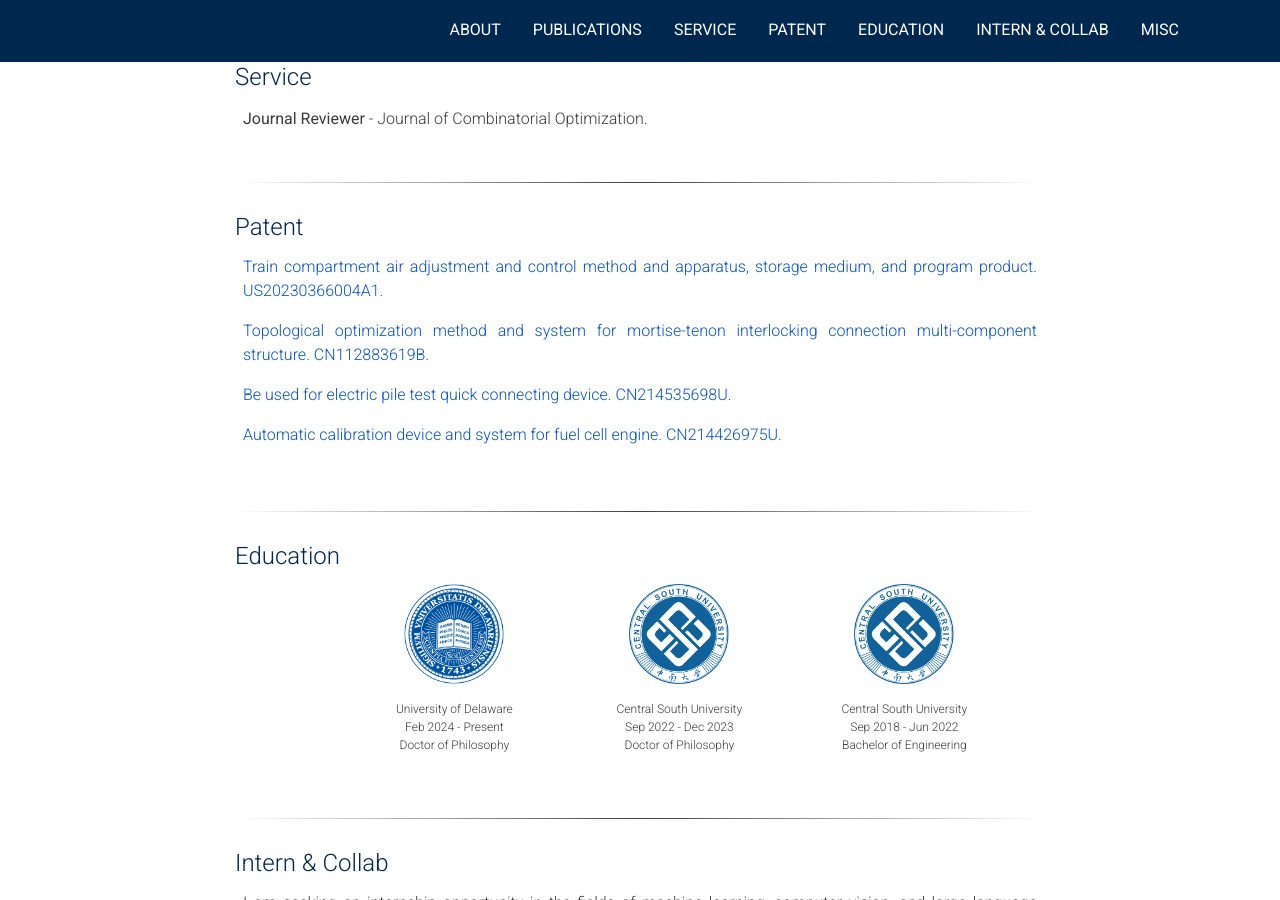
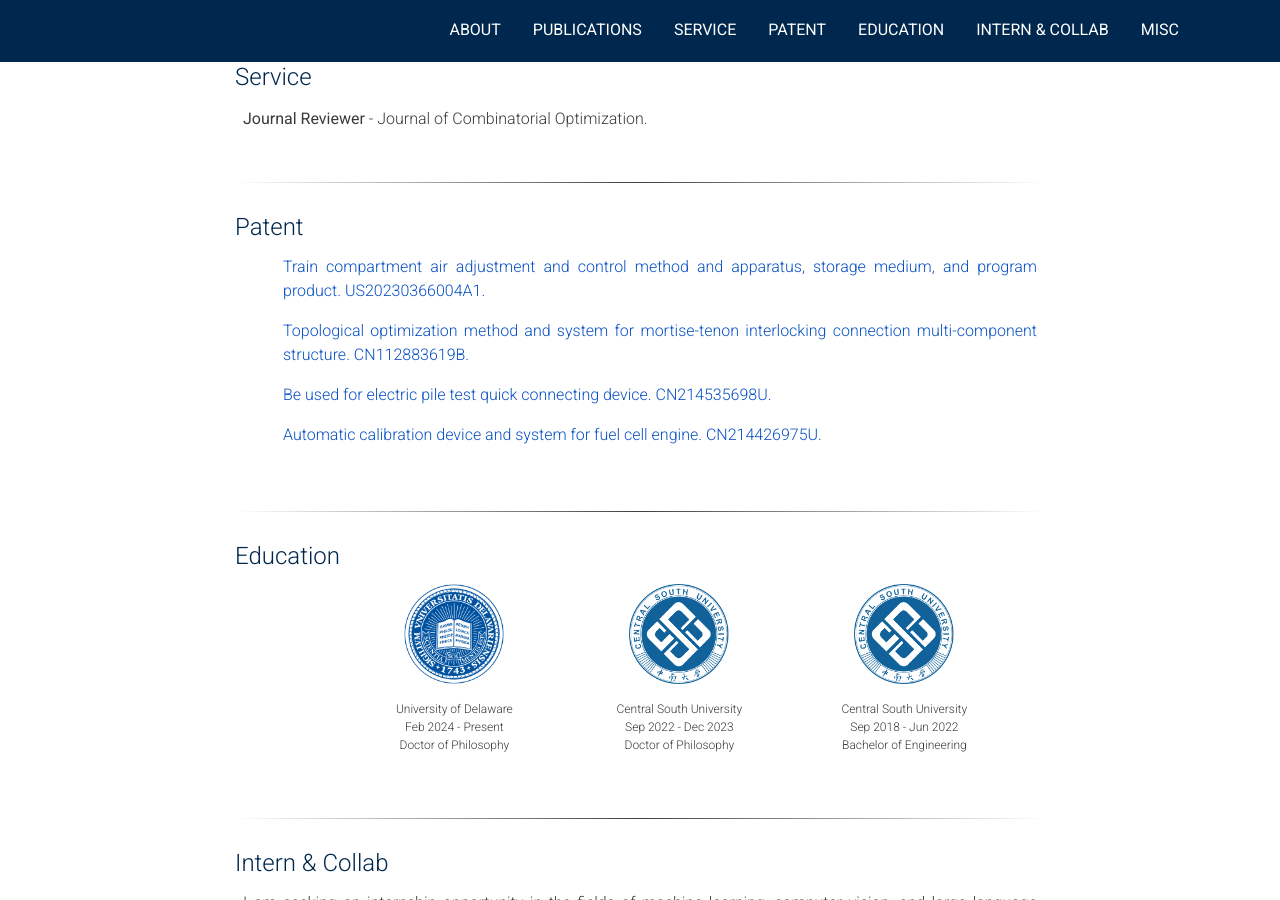
Before and after one commit to Jiahao-Xie-86/Jiahao-Xie-86.github.io, a Jekyll site: the page built from index.markdown, in a window 1280 px wide and 900 px high, scrolled down 1891 px. Built offline with Jekyll 4.4.1, drawn with Linux system fonts in a browser that asks for light colours; nearby versions of some CDN libraries; a style sheet for code colours, icons or effects is not loaded.

Commit message:
Update home.html

```diff
--- a/_layouts/home.html
+++ b/_layouts/home.html
@@ -339,10 +339,18 @@
   <a class="anchor" id="patent"></a>
   <h1 class="col-12 px-0 mb-0">Patent</h1>
   <ul class="my-0 px-2" style="list-style-type: none; ">
+    <ul class="my-0">
     <p class="lead"> <a href="https://patents.google.com/patent/US20230366004A1/en?inventor=jiahao+xie" target="_blank">Train compartment air adjustment and control method and apparatus, storage medium, and program product. US20230366004A1.</a>
+    </ul>
+    <ul class="my-0">
     <p class="lead"> <a href="https://patents.google.com/patent/CN112883619B/en?" target="_blank">Topological optimization method and system for mortise-tenon interlocking connection multi-component structure. CN112883619B.</a>
+    </ul>
+    <ul class="my-0">
     <p class="lead"> <a href="https://patents.google.com/patent/CN214535698U/en?" target="_blank">Be used for electric pile test quick connecting device. CN214535698U.</a>
+    </ul>
+    <ul class="my-0">
     <p class="lead"> <a href="https://patents.google.com/patent/CN214426975U/en?" target="_blank">Automatic calibration device and system for fuel cell engine. CN214426975U.</a>
+     </ul>
     <p class="lead"></p>
   </ul>
 </section>
```
